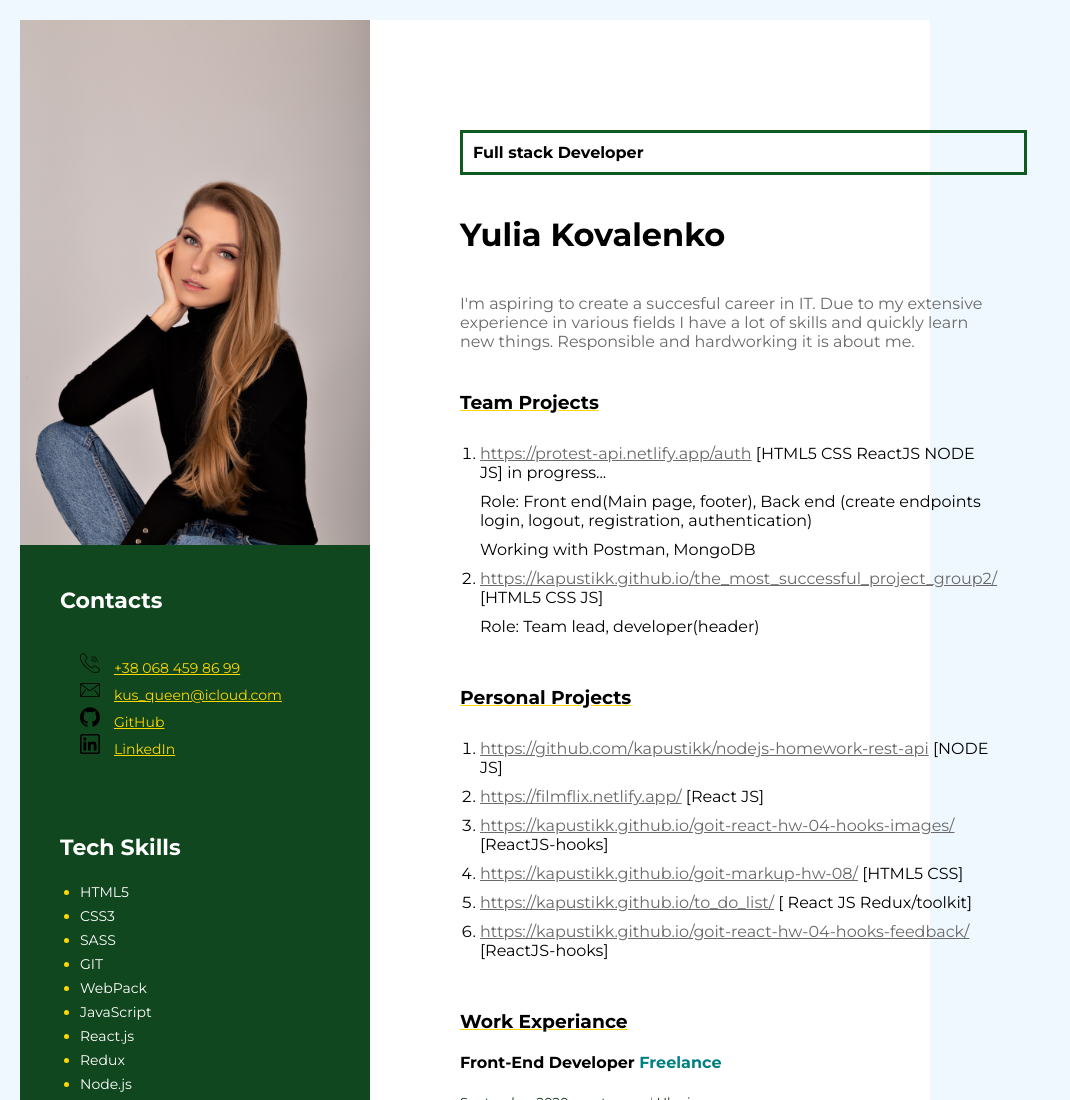
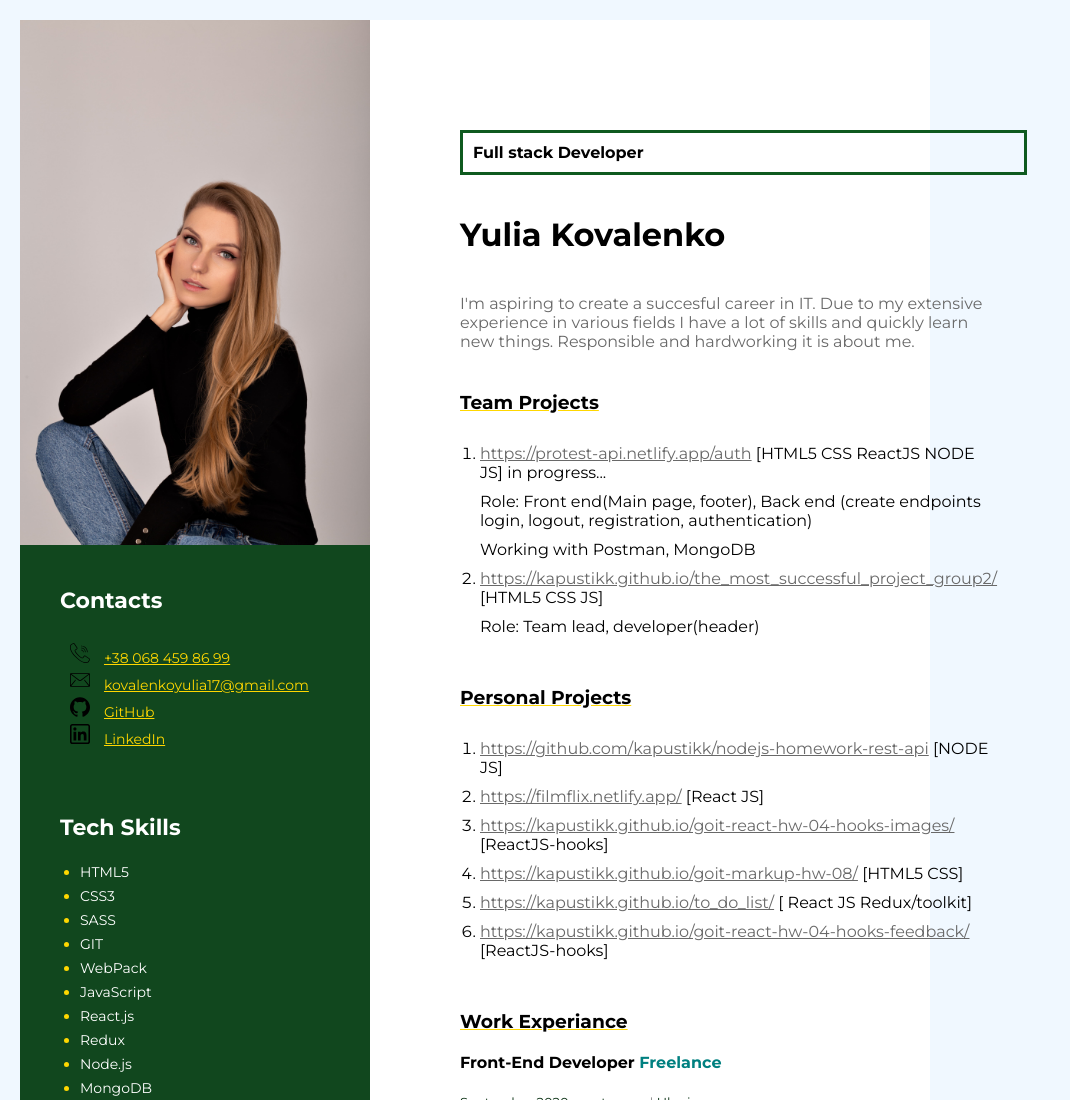
Before and after one commit to kapustikk/my-resume, a plain HTML site: page index.html in a window 1280 px wide. Shown: the top 1100 px of the page, without its empty margins (0-1070 px from the left). Drawn offline with Linux system fonts and the light colour scheme.

Commit message:
update email

```diff
--- a/css/style.css
+++ b/css/style.css
@@ -20,7 +20,7 @@ body {
 
 .sidebar {
   background-color: #11471e;
-  width: 371px;
+  width: 370px;
 }
 
 .info {
@@ -50,7 +50,7 @@ body {
 }
 
 .contacts-links {
-  padding: 20px;
+  padding: 10px;
 }
 
 .contacts-item {
--- a/index.html
+++ b/index.html
@@ -36,8 +36,8 @@
             <span class="contacts-type">
               <img src="./img/mail.svg" width="20" height="20"/>
             </span>
-            <a class="item-of-contacts" href="mailto:kus_queen@icloud.com"
-              >kus_queen@icloud.com</a
+            <a class="item-of-contacts" href="mailto:kovalenkoyulia17@gmail.com"
+              >kovalenkoyulia17@gmail.com</a
             >
           </li>
           <li class="contacts-item">
```
